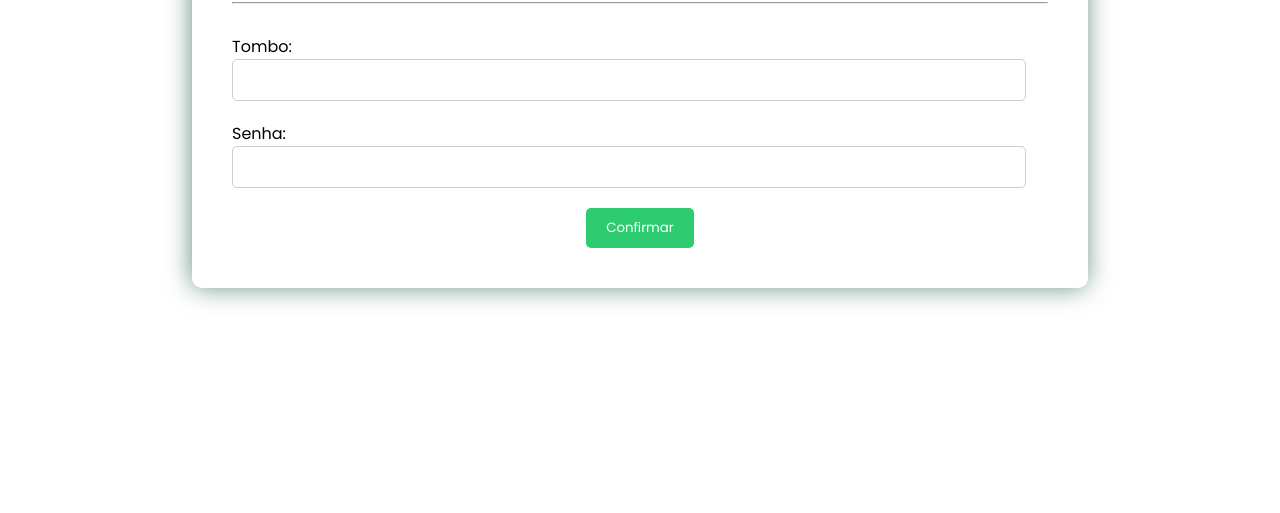
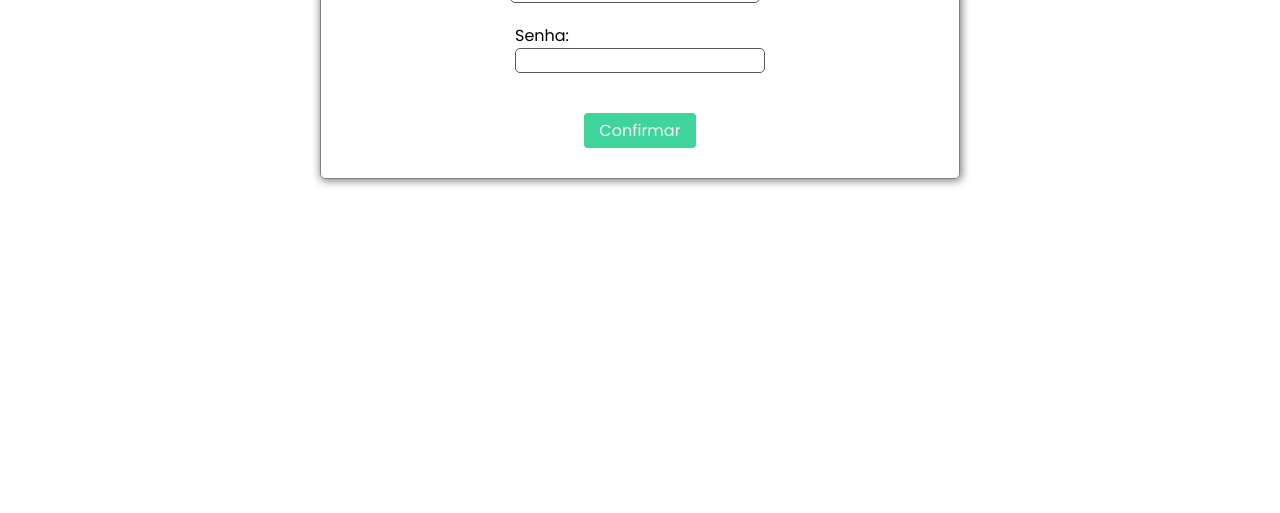
Before and after one commit to JoaoVOSantos/Biblioteca-ITE, a website: page pages/renovacaoinicial.html in a window 1280 px wide. Shown: the part 287-800 px from the top of the page. Drawn offline with nearby package versions, Linux system fonts and the light colour scheme.

Commit message:
alterando

```diff
--- a/pages/renovacaoinicial.html
+++ b/pages/renovacaoinicial.html
@@ -9,6 +9,8 @@
     <link rel="stylesheet" href="https://cdn.jsdelivr.net/npm/bootstrap-icons@1.11.3/font/bootstrap-icons.min.css">
     <link rel="shortcut icon" href="images/favicon.png" type="image/x-icon">
 </head>
+<body>
+
 <header class="header">
     <div class="cabecalho">
         <div class="logo-ite">
@@ -34,30 +36,43 @@
     </div>
 </header>
 
-
 <div class="container">
     <div class="box">
         <h1 class="site-title">Página de Acesso</h1>
         <hr class="underline">
-            <form>
+        <form id="formRenovacao" onsubmit="return validarCampos()">
             <div class="form-group">
+                <div class="label-form">
                     <label for="tombo">Tombo:</label>
                     <input type="text" id="tombo" name="tombo">
                 </div>
 
-                <div class="form-group">
+                <div class="label-form">
                     <label for="senha">Senha:</label>
                     <input type="password" id="senha" name="senha">
                 </div>
-
+            </div>
             <div class="button-group">
-                    <button type="submit" id="botao-confirmar"><a href="recebeRenovacoes.html">Confirmar</a></button>
+                <button type="submit" id="botao-confirmar">Confirmar</button>
             </div>
         </form>
     </div>
 </div>
 
+<script src="../js/cabecalho.js"></script>
+<script>
+    function validarCampos() {
+        var tombo = document.getElementById("tombo").value;
+        var senha = document.getElementById("senha").value;
 
-<script src="../js/cabecalho.js"></script>
+        if (tombo.trim() === "" || senha.trim() === "") {
+            alert("Por favor, preencha todos os campos.");
+            return false; // Impede o envio do formulário
+        }
+
+        return true; // Permite o envio do formulário
+    }
+</script>
+
 </body>
 </html>
--- a/styles/renovacaoinicial.css
+++ b/styles/renovacaoinicial.css
@@ -1,39 +1,75 @@
+
+
 .container {
     text-align: center;
 }
 
 .site-title {
     margin-bottom: 10px;
-    border-bottom: 1px solid #000;
+    font-size: 18px;
     padding-bottom: 5px;
 }
 
-.underline {
-    margin-bottom: 30px;
-}
-
 .box {
-    width: 70%;
-    padding: 40px;
-    border-radius: 10px;
-    box-shadow: -1px 0px 26px -1px rgba(5, 70, 48, 0.62);
-    -webkit-box-shadow: -1px 0px 26px -1px rgba(5, 70, 48, 0.62);
-    -moz-box-shadow: -1px 0px 26px -1px rgba(5, 70, 48, 0.62);
-    text-align: left;
+    box-shadow: 1px 1px 8px 1px gray;
+    text-align: center;
+    border-radius: 5px;
+    justify-content: center;
+    border: 1px solid gray;
+    padding: 10px;
+    display: flex;
+    flex-direction: column;
+    align-items: center;
+    justify-content: center;
+    width: 50%;
     margin: 0 auto;
 }
 
 .form-group {
-    margin-bottom: 20px;
+    display: flex;
+    flex-direction: column;
+    gap: 20px;
+    justify-content: flex-start;
 }
 
-input[type="text"],
-input[type="password"] {
-    width: calc(100% - 22px); /* ajuste para compensar o padding */
-    padding: 10px;
-    box-sizing: border-box;
+.label-form {
+    display: flex;
+    align-items: flex-start;
+}
+
+.label-form input {
+    width: 15.625rem;
+    height: 25px;
+    border: 1px solid rgb(87, 87, 87);
     border-radius: 5px;
-    border: 1px solid #ccc;
+
+
+    text-align: left;
+
+    font-size: 14px;
+}
+
+.label-form label {
+    margin-right: 60%;
+}
+
+@media (max-width: 1296px) {
+    .label-form {
+        flex-direction: column;
+        width: inherit;
+    }
+}
+
+@media (max-width: 802px) {
+    .label-form input {
+        width: 12.625rem;
+    }
+}
+
+@media (max-width: 576px) {
+    .label-form input {
+        width: 9.625rem;
+    }
 }
 
 .button-group {
@@ -43,15 +79,23 @@ input[type="password"] {
 }
 
 button {
-    padding: 10px 20px;
-    background-color: #2ecc71;
-    color: #fff;
+    background-color: var(--verde-claro-dois);
     border: none;
-    border-radius: 5px;
+    color: var(--branco-ite);
+    padding: 5px 15px;
+    border-radius: 4px;
+    font-size: 16px;
     cursor: pointer;
-    transition: background-color 0.3s ease;
+    transition: 0.4s ease;
+    margin-top: 20px;
+    margin-bottom: 20px;
 }
 
 button:hover {
     background-color: #27ae60;
 }
+
+.label-form input#tombo {
+
+    margin-left: -5px;
+}
```
Lines whose indentation alone changed are shown as unchanged.
